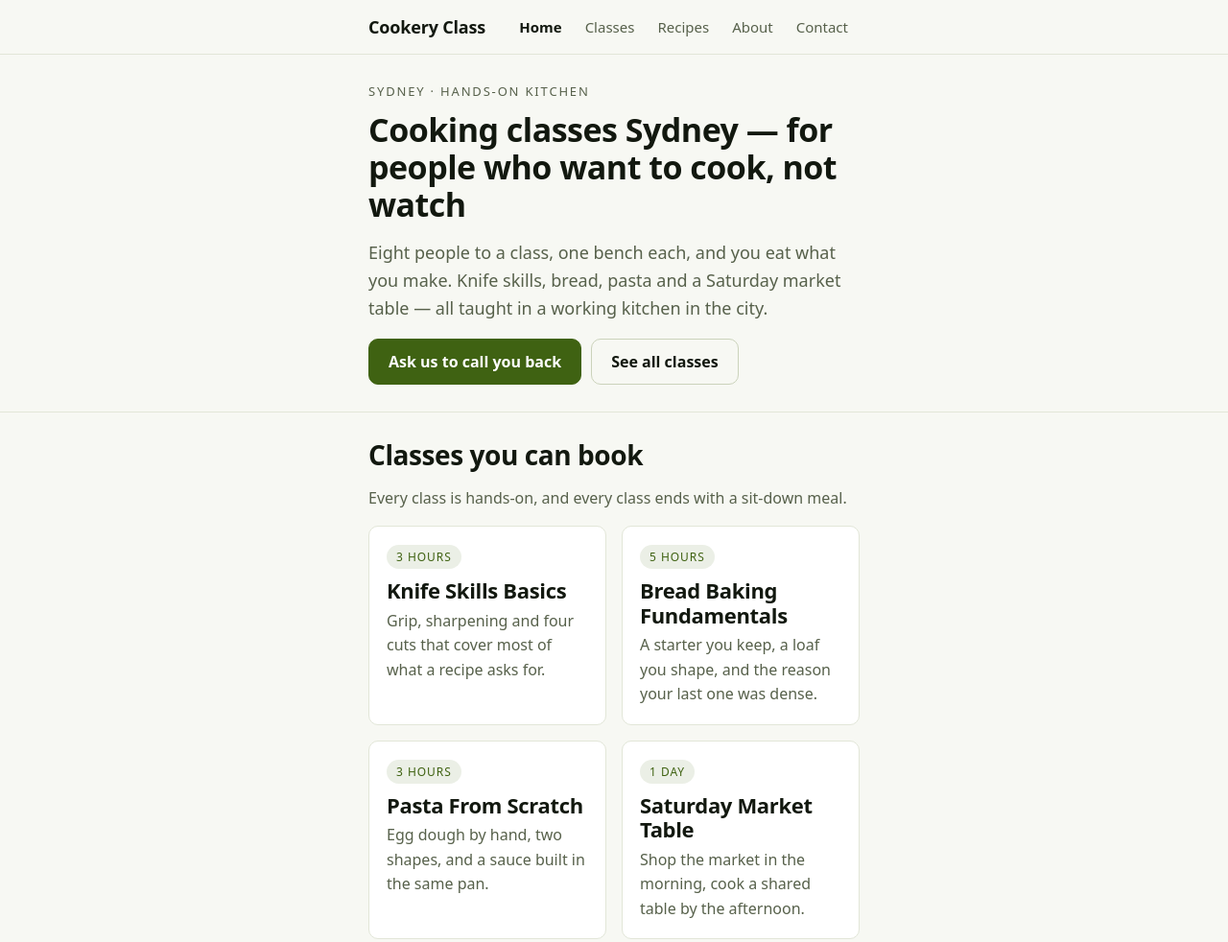
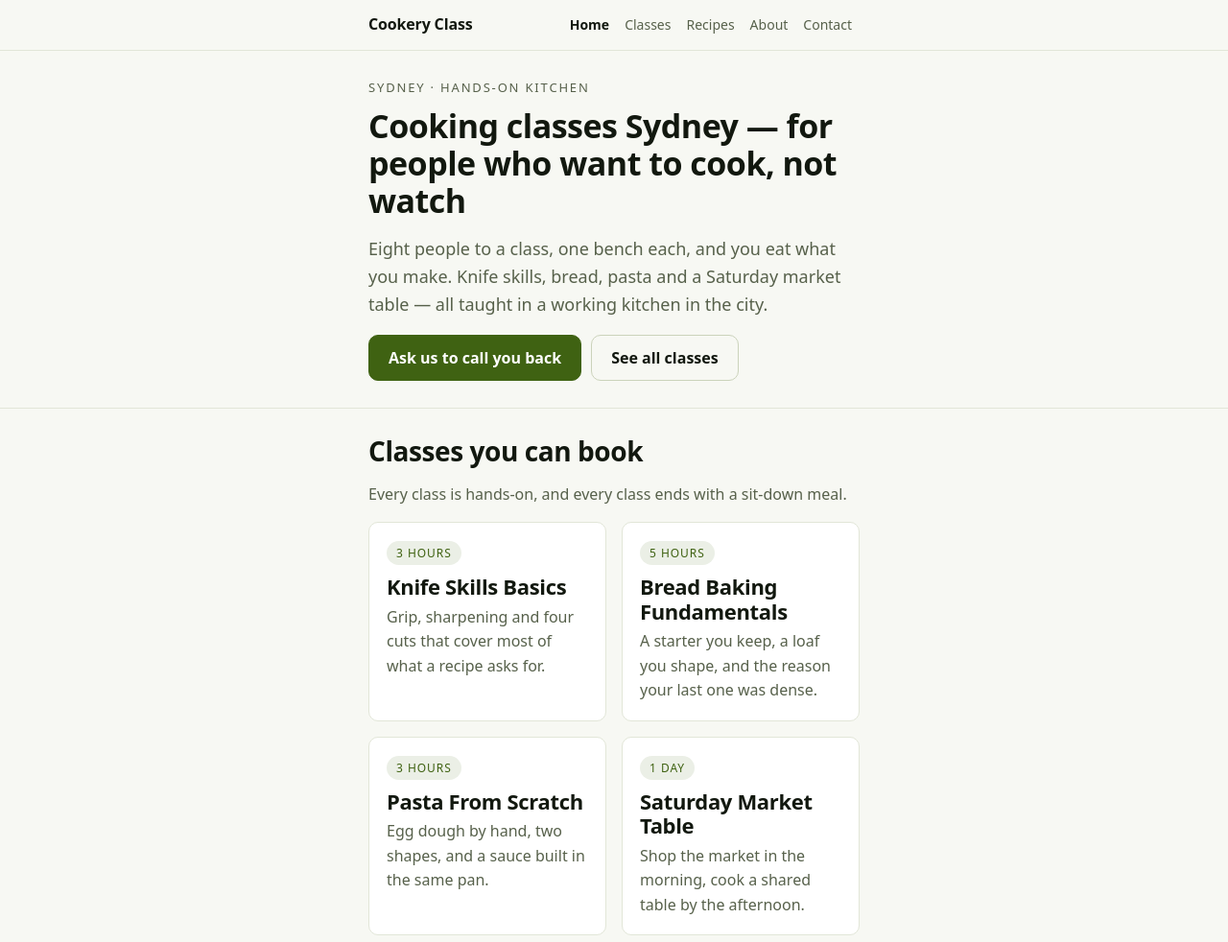
Before and after one commit to PugtoX/cookery-practice, a website with bundled scripts: page index.html in a window 1280 px wide. Shown: the top 982 px of the page at 96% size. Built offline with nearby package versions, Linux system fonts and the light colour scheme.

```diff
--- a/assets/style.css
+++ b/assets/style.css
@@ -114,9 +114,9 @@
   flex-wrap: wrap;
   align-items: center;
   justify-content: space-between;
-  gap: 0 var(--step-0);
-  padding-top: 6px;
-  padding-bottom: 6px;
+  gap: 0 8px;
+  padding-top: 4px;
+  padding-bottom: 4px;
 }
 
 .brand {
@@ -124,7 +124,7 @@
   align-items: center;
   min-height: 44px;
   font-weight: 700;
-  font-size: var(--step-1);
+  font-size: 1rem;
   color: var(--fg);
   text-decoration: none;
   letter-spacing: -0.01em;
@@ -139,14 +139,20 @@
   list-style: none;
 }
 
+/* Measured at 375px: with 12px side padding and a 0.9375rem font the brand and the
+   five nav links did not fit on one line, so the header wrapped to two rows and the
+   sticky header permanently covered 145px of a 667px viewport — 22%. Nothing in the
+   acceptance criteria catches that (no horizontal scroll, every target 44px), which
+   is exactly why it was measured. Tightening the padding and the link size brings it
+   back to one row; the tap targets stay 44px tall. */
 .site-nav a {
   display: inline-flex;
   align-items: center;
   min-height: 44px;
-  padding: 0 12px;
+  padding: 0 8px;
   color: var(--muted);
   text-decoration: none;
-  font-size: 0.9375rem;
+  font-size: 0.875rem;
 }
 
 .site-nav a:hover,
```
Also changed, not shown: reply-01-to-client.md (+8 -7 lines).
